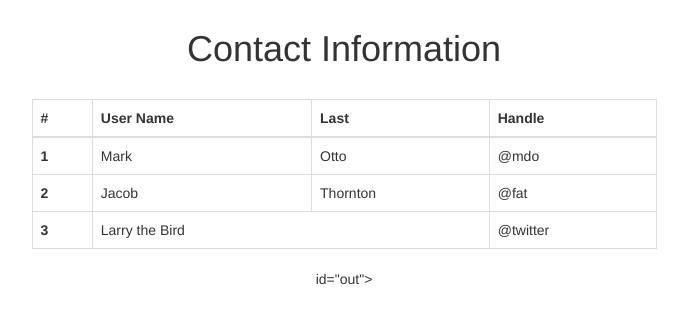
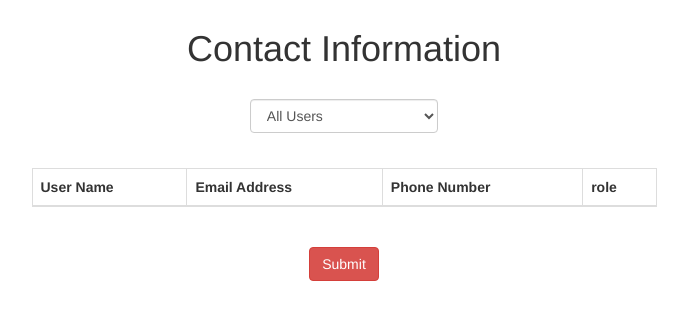
Before and after one commit to JaiXiong/ta_web_app, a Django app: page /view_contact_info/ in a window 1280 px wide. Shown: the part 51-375 px from the top of the page, without its empty margins (296-984 px from the left). Run offline with Django 3.2, Linux system fonts and the light colour scheme; lists and menus that the app fills with data are empty; some libraries are stand-ins or nearby versions.

Commit message:
read_contact info user story complete

```diff
--- a/ta_app/commands.py
+++ b/ta_app/commands.py
@@ -202,7 +202,9 @@ class Commands(CommandsInterface):
         return ''
 
     def read_contact_info(self):
-        return ''
+        if self.current_user == Account():
+            return 'Please login!'
+        return list(Account.objects.all())
 
     def edit_contact_info(self):
         return ''
--- a/templates/website/view_contact_info.html
+++ b/templates/website/view_contact_info.html
@@ -6,39 +6,56 @@
     <form method="post" action="">
         {% csrf_token %}
         <div class="row">
+            <div class="col-lg-2 col-lg-offset-5 col-md-2 col-md-offset-5 col-sm-4 col-sm-offset-4 col-xs-4 col-xs-offset-4">
+                <div class="form-group" action="post">
+                    <select class="form-control" name="select">
+                        <option>All Users</option>
+                        <option label="Supervisors">Supervisor</option>
+                        <option label="Administrators">Administrator</option>
+                        <option label="Instructors">Instructor</option>
+                        <option label="TAs">TA</option>
+                    </select>
+                </div>
+                 <br/>
+            </div>
             <div class="col-lg-6 col-lg-offset-3 col-md-6 col-md-offset-3 col-sm-8 col-sm-offset-2 col-xs-10 col-xs-offset-1">
+                <div class="form-group">
                     <table class="table table-bordered table-hover thead-dark">
+
                         <thead>
                         <tr>
-                        <th scope="col">#</th>
                             <th scope="col">User Name</th>
-                        <th scope="col">Last</th>
-                        <th scope="col">Handle</th>
+                            <th scope="col">Email Address</th>
+                            <th scope="col">Phone Number</th>
+                            <th scope="col">role</th>
                         </tr>
                         </thead>
                         <tbody>
+                        {% for a in account_list %}
                             <tr>
-                        <th scope="row">1</th>
-                        <td>Mark</td>
-                        <td>Otto</td>
-                        <td>@mdo</td>
+                                <td>{{a.user}}</td>
+                                <td>{{a.email_address}}</td>
+                                <td>{{a.phone_number}}</td>
+                                <td>{{a.role}}</td>
                             </tr>
-                    <tr>
-                        <th scope="row">2</th>
-                        <td>Jacob</td>
-                        <td>Thornton</td>
-                        <td>@fat</td>
-                    </tr>
-                    <tr>
-                        <th scope="row">3</th>
-                        <td colspan="2">Larry the Bird</td>
-                        <td>@twitter</td>
-                    </tr>
+                        {% endfor %}
                         </tbody>
                     </table>
                 </div>
+            <br/>
+             {% if return_statement != "" %}
+            <div class="alert alert-warning fade in">
+                <a href="#" class="close" data-dismiss="alert">&times;</a>
+                <strong>Attention: </strong> {{ return_statement }}
+            </div>
+            <br/>
+            {% endif %}
+            <button type="submit" class="btn btn-danger">Submit</button>
+            </div>
+
+
         </div>
     </form>
-    <div> id="out">{{ out|safe }}</div>
+    <div id="out">{{ out|safe }}</div>
     </Body>
 {% endblock content %}
--- a/website/views.py
+++ b/website/views.py
@@ -160,16 +160,27 @@ class ViewContactInfo(View):
         if "user" in request.session:
             ao = Account.objects.get(user=request.session["user"])
             self.co.current_user = ao
-        return render(request, "website/view_contact_info.html", {"header": self.view_contact_header})
+        return render(request, "website/view_contact_info.html", {"header": self.view_contact_header,
+                                                                  "return_statement": ""})
 
     def post(self, request):
         if "user" in request.session and request.session["user"] is not None:
             ao = Account.objects.get(user=request.session["user"])
             self.co.current_user = ao
-            out = self.co.read_contact_info()
+            accounts = self.co.read_contact_info()
+            role = request.POST["select"]
+            account_list = []
+            if role == "All Users":
+                account_list = accounts
+            else:
+                for a in accounts:
+                    if a.role == role:
+                        account_list.append(a)
             return render(request, "website/view_contact_info.html", {"header": self.view_contact_header,
+                                                                      "account_list": account_list,
+                                                                      "return_statement": ""})
+        else:
+            out = "Please log in to view contact information"
+            return render(request, "website/view_contact_info.html", {"header": self.view_contact_header,
+                                                                      "account_list": "",
                                                                       "return_statement": out})
-        else:
-            out = "Please log in to assign an instructor to a course"
-            return render(request, "website/view_contact_info.html", {"header": self.view_contact_header,
-                                                                      "return_statement": out})
```
Also changed, not shown: tests/unit_tests/test_commands_read_contact_info.py (added, +52 -0 lines), 1 other file. Lines whose indentation alone changed are shown as unchanged.
